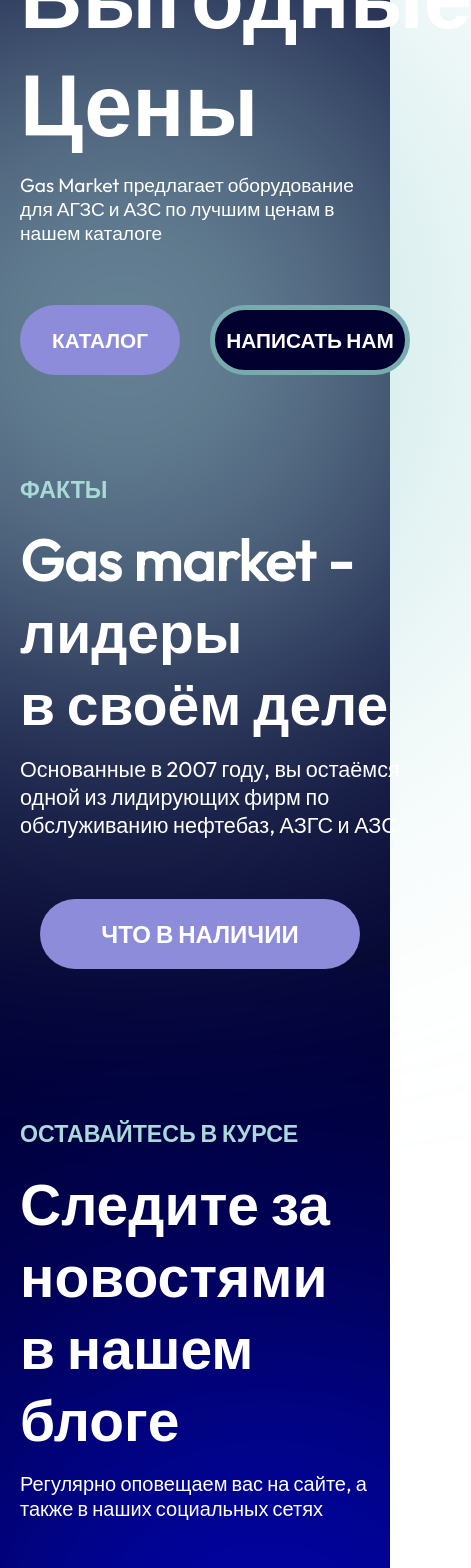
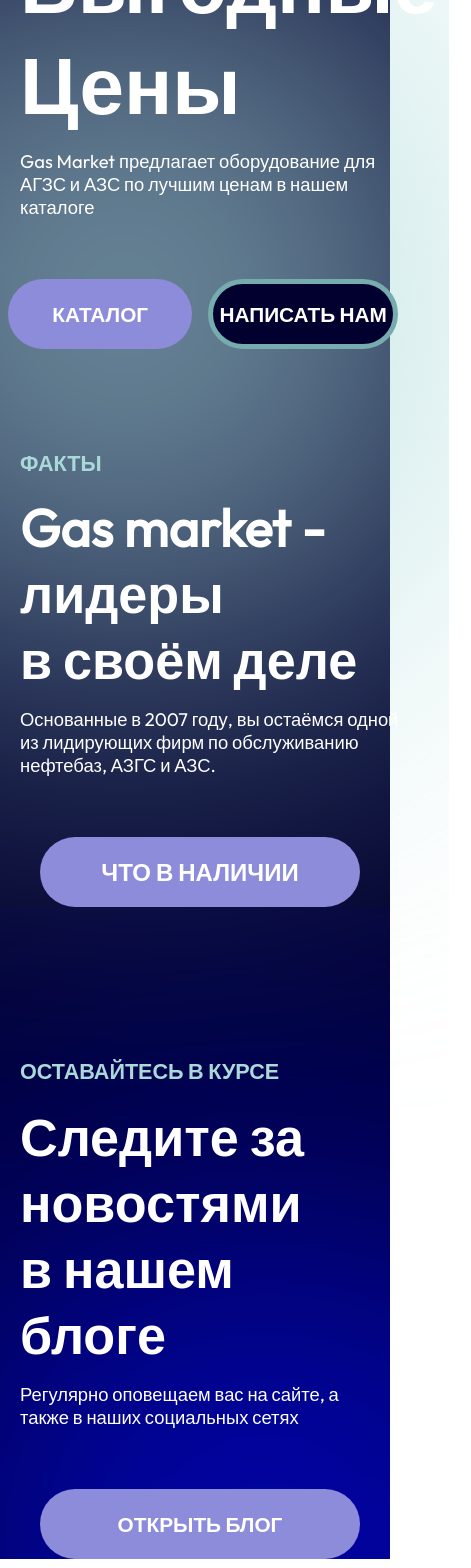
Before and after one commit to Danila267/azsk, a Vue app: page / in a window 390 px wide. Shown: the part 380-1948 px from the top of the page, 471 px wide, since content can reach past the window. Built offline with nearby package versions, Linux system fonts and the light colour scheme.

Commit message:
HomePage fixed font size v2

```diff
--- a/src/components/HomeBlog.vue
+++ b/src/components/HomeBlog.vue
@@ -238,7 +238,7 @@
         position: relative;
         display: flex;
         color: #AAD9D9;
-        font-size: 1.45em;
+        font-size: 1.35em;
         font-weight: 600;
         font-family: 'Outfit', sans-serif;
         margin-left: 20px;
@@ -250,7 +250,7 @@
         position: relative;
         display: flex;
         color: #FFFFFF;
-        font-size: 3.56em;
+        font-size: 3.26em;
         font-weight: bold;
         font-family: 'Outfit', sans-serif;
         padding-left: 20px;
@@ -264,7 +264,7 @@
         position: relative;
         display: flex;
         color: #FFFFFF;
-        font-size: 1.25em;
+        font-size: 1.15em;
         font-family: 'Outfit', sans-serif;
         padding-left: 20px;
         padding-top: 15px;
@@ -284,7 +284,7 @@
         max-width: 320px;
         height:70px;
         align-self: flex-start;
-        font-size: 1.5em;
+        font-size: 1.3em;
         color: #FFFFFF;
         font-weight: 600;
         font-family: 'Outfit', sans-serif;
--- a/src/components/HomeMarket.vue
+++ b/src/components/HomeMarket.vue
@@ -117,7 +117,7 @@
         position: relative;
         display: flex;
         color: #AAD9D9;
-        font-size: 1.45em;
+        font-size: 1.35em;
         font-weight: 600;
         font-family: 'Outfit', sans-serif;
         margin-top: 100px;
@@ -128,7 +128,7 @@
         position: relative;
         display: flex;
         color: #FFFFFF;
-        font-size: 3.56em;
+        font-size: 3.26em;
         font-weight: bold;
         font-family: 'Outfit', sans-serif;
         // font-family: PT+Sans, 'Source Sans Pro';
@@ -142,7 +142,7 @@
         position: relative;
         display: flex;
         color: #FFFFFF;
-        font-size: 1.35em;
+        font-size: 1.15em;
         font-family: 'Outfit', sans-serif;
         // padding-left: 130px;
         padding-top: 15px;
@@ -161,7 +161,7 @@
         max-width: 353px;
         height:80px;
         align-self: flex-start;
-        font-size: 1.5em;
+        font-size: 1.3em;
         color: #FFFFFF;
         font-weight: 600;
         font-family: 'Outfit', sans-serif;
--- a/src/components/HomePrice.vue
+++ b/src/components/HomePrice.vue
@@ -223,7 +223,7 @@
         position: relative;
         display: flex;
         color: #FFFFFF;
-        font-size: 5.4em;
+        font-size: 5em;
         font-weight: bold;
         font-family: 'Outfit', sans-serif;
         padding-left: 20px;
@@ -236,7 +236,7 @@
         position: relative;
         display: flex;
         color: #FFFFFF;
-        font-size: 1.2em;
+        font-size: 1.15em;
         font-family: 'Outfit', sans-serif;
         padding-left: 20px;
         padding-top: 15px;
@@ -248,13 +248,14 @@
         height: auto;
         position: relative;
         display: flex;
-        margin-left: 20px;
+        margin-left: 8px;
         margin-top: 60px;
+        gap: 16px;
         background-color: rgba($color: #000000, $alpha: 0);
     }
 
     .homeprice__block--left__buttonline__button--first {
-        max-width: 160px;
+        max-width: 190px;
         height:70px;
         align-self: flex-start;
         font-size: 1.3em;
@@ -268,7 +269,7 @@
     }
 
     .homeprice__block--left__buttonline__button--second {
-        max-width: 200px;
+        max-width: 280px;
         height: 70px;
         margin-left: auto;
         font-size: 1.3em;
```
